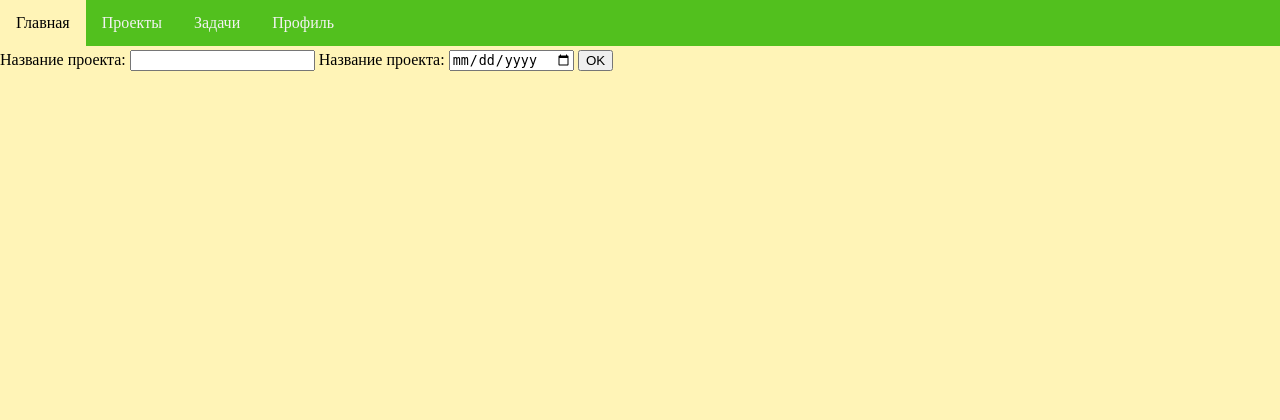
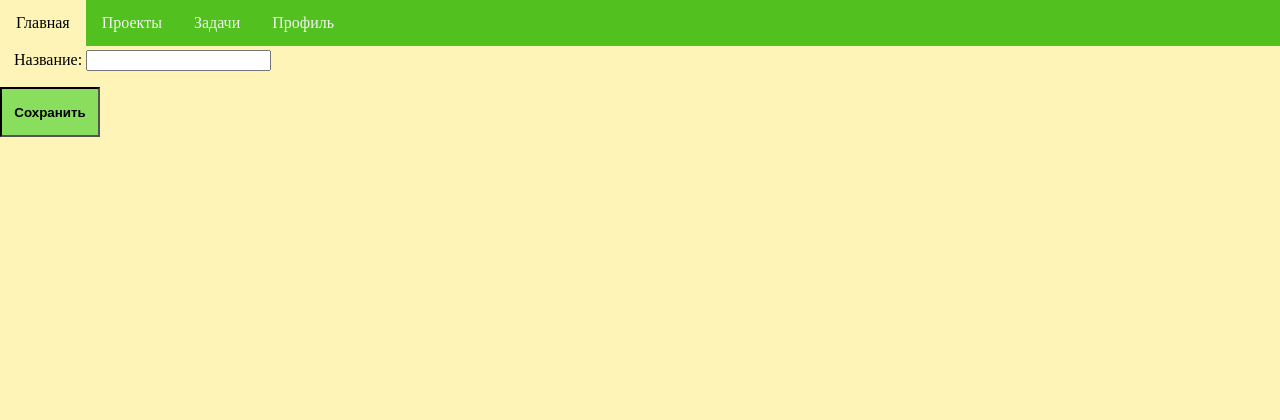
Before and after one commit to gumobu/task_control, a Django app: template Tracker/project/templates/project/create_project.html in a window 1280 px wide. Shown: the top 420 px of the page. Run offline with Django 4.2, Linux system fonts and the light colour scheme; the template is opened without the code that fills it: values that come from a table or form of the project are taken from there, others are empty.

Commit message:
Добавлена форма создания проекта

```diff
--- a/Tracker/issue/templates/issue/issues_list.html
+++ b/Tracker/issue/templates/issue/issues_list.html
@@ -3,7 +3,7 @@
 {% block content %}
     <h1>{{ page_title }}</h1>
     <div class="addobject">
-        <a>Добавить задачу</a>
+        <a href="http://localhost:8080/issue/create/">Добавить задачу</a>
     </div>
     {% for issue in issues %}
         <div>
--- a/Tracker/project/forms.py
+++ b/Tracker/project/forms.py
@@ -1,8 +1,8 @@
 from django import forms
 from .models import Project
 
+
 class AddProject(forms.ModelForm):
-
     class Meta:
         model = Project
-        fields = ('title', 'plan_end_date', 'project',)
+        fields = ('title',)
--- a/Tracker/project/models.py
+++ b/Tracker/project/models.py
@@ -9,10 +9,6 @@ class Project(models.Model):
     """Модель проекта с основными полями"""
     id = models.AutoField(unique=True, primary_key=True, verbose_name='Проект')  # Идентификатор проекта
     title = models.CharField(max_length=200, unique=True, verbose_name='Название')  # Название проекта
-    created_date = models.DateTimeField(default=timezone.now(), verbose_name='Дата создания')  # Дата создания проекта
-    updated_date = models.DateTimeField(default=timezone.now(), verbose_name='Дата обновления')  # Дата обновления проекта
-    plan_end_date = models.DateField(null=True, verbose_name='Плановая дата закрытия')  # Дата завершения проекта
-    fact_end_date = models.DateField(null=True, verbose_name='Фактическая дата закрытия')  # Дата завершения проекта
 
     def end(self):
         """Метод для завершения проекта"""
--- a/Tracker/project/static/project/css/styles.css
+++ b/Tracker/project/static/project/css/styles.css
@@ -161,3 +161,16 @@ footer {
 .addobject a:hover{
     background-color: rgba(176, 255, 124, 0.53);
 }
+
+.form-submit-button {
+	background: #89de5d;
+	color: black;
+	border-style: inset;
+	height: 50px;
+	width: 100px;
+	font-weight: bold;
+}
+
+.form-submit-button:hover {
+    background-color: rgba(176, 255, 124, 0.53);
+}
--- a/Tracker/project/templates/project/create_project.html
+++ b/Tracker/project/templates/project/create_project.html
@@ -2,11 +2,9 @@
 
 {% block content %}
   <h1>{{ page_title }}</h1>
-  <form action="/add_project/" method="post">
-    <label for="title">Название проекта: </label>
-    <input id="title" type="text" name="title_field" maxlength=200>
-    <label for="plan_end_date">Название проекта: </label>
-    <input id="plan_end_date" type="date" name="plan_end_date_field">
-    <input type="submit" value="OK">
+  <form method='POST'>
+    {% csrf_token %}
+    {{ form.as_p }}
+    <button type="submit" class="form-submit-button">Сохранить</button>
   </form>
 {% endblock content %}
--- a/Tracker/project/templates/project/projects_list.html
+++ b/Tracker/project/templates/project/projects_list.html
@@ -3,7 +3,7 @@
 {% block content %}
     <h1>{{ page_title }}</h1>
     <div class="addobject">
-        <a>Добавить проект</a>
+        <a href="{% url 'create_project' %}">Добавить проект</a>
     </div>
     {% for project in projects %}
         <div>
--- a/Tracker/project/urls.py
+++ b/Tracker/project/urls.py
@@ -4,7 +4,6 @@ from . import views
 
 urlpatterns = [
     path('', views.projects_list, name='project_list'),
-    path("<str:project_id>/", views.project_detail, name="project"),
-    path("<str:project_id>/issue/", include('issue.urls')),
-    #path("create_project/", views.create_project),
+    path("<int:project_id>/", views.project_detail, name="project"),
+    path("create/", views.create_project, name='create_project'),
 ]
```
Also changed, not shown: Tracker/project/views.py (+11 -5 lines).
